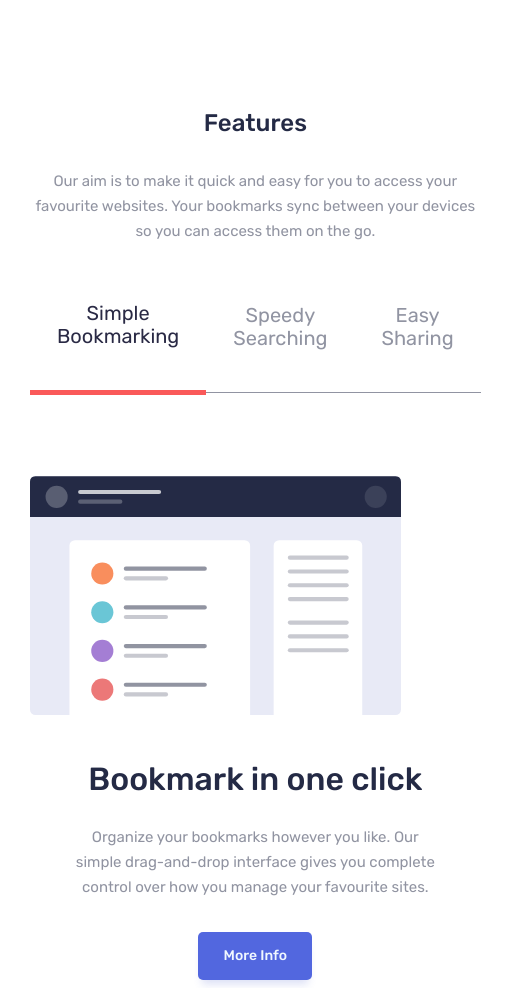
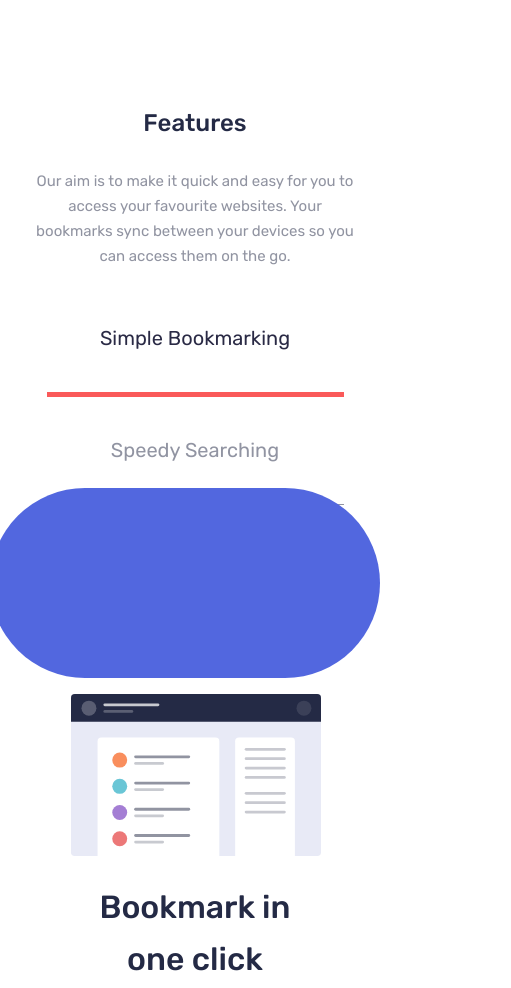
Before and after one commit to ezlyTech/bookmark-landingpage, a website: page sico.html in a window 390 px wide. Shown: the part 112-1100 px from the top of the page, 511 px wide, since content can reach past the window. Drawn offline with nearby package versions, Linux system fonts and the light colour scheme.

Commit message:
mobile progress

```diff
--- a/app/scss/ribbons/sico.scss
+++ b/app/scss/ribbons/sico.scss
@@ -285,8 +285,8 @@
 
                     ul{
                         display: flex;
-                        column-count: 1;
                         width: 100%;
+                        flex-direction: column;
 
 
                         li{
@@ -319,19 +319,29 @@
                     font-size: 1.3rem;
 
                     .SB{
+                        width: 100%;
+                        display: flex;
+                        justify-content: center;
+                        align-items: center;
+                        flex-direction: column;
 
                         .featureTab1{
+                            display: block;
+                            left: 1px;
                             width: 100%;
                             z-index: 5;
-
                         }
 
                         .RectangleBG{
+                            position: absolute;
+                            display: flex;
                             width: 100%;
+                            height: 190px;
+                            left: -10px;
+                            top: 600px;
                             z-index: 2;
                             background: #5267DF;
                             border-radius: 316.5px;
-                            height: 250px;
 
 
                         }
--- a/sico.html
+++ b/sico.html
@@ -62,7 +62,9 @@
             <div class="tabSectionContent">
                 <div class="SB">
 
+
                     <img src="./assets/illustration-features-tab-1.svg" class="featureTab1">
+                    <div class="RectangleBG"></div>
 
                     <div class="featureTabText1">
                         <h3 class="FTTh">Bookmark in one click</h3>
@@ -71,7 +73,6 @@
                     </div>
 
 
-                    <div class="RectangleBG"></div>
 
 
 
```
Also changed, not shown: dist/style.css, 1 other file.
